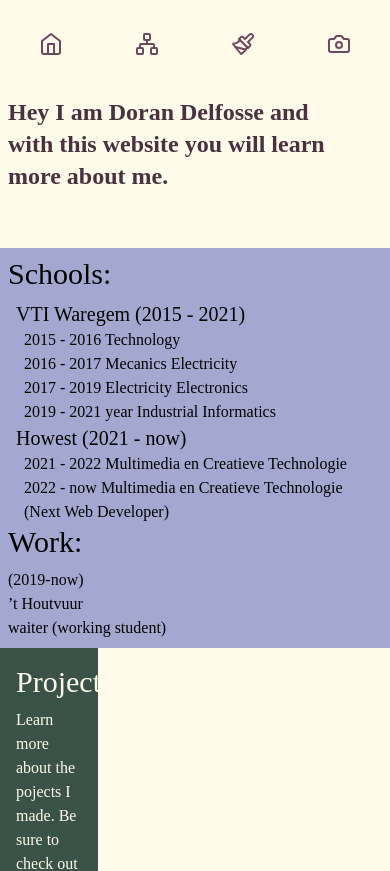
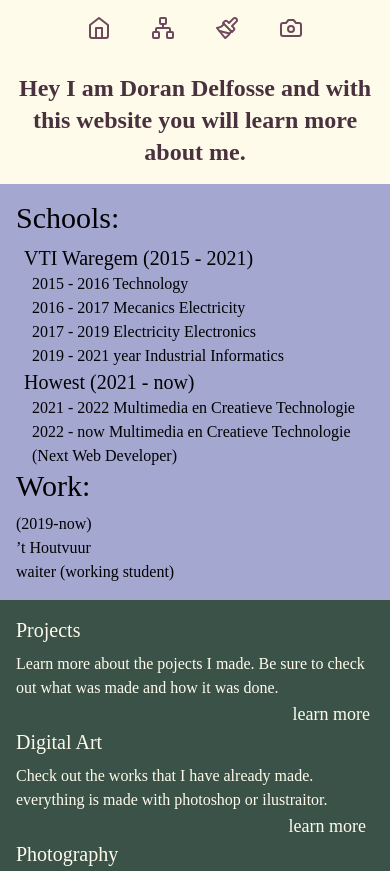
Before and after one commit to DelfosseDoran/portfolio, a React (Vite) app in the folder portfolio/: page / in a window 390 px wide. Shown: the top 871 px of the page. Built offline with nearby package versions, Linux system fonts and the light colour scheme; a web font is replaced by a local one.

Commit message:
home mobile

```diff
--- a/portfolio/src/components/Header.tsx
+++ b/portfolio/src/components/Header.tsx
@@ -3,7 +3,7 @@ import{ Home, Camera, Network, Paintbrush } from 'lucide-react'
 
 export default () => {
   return (
-    <header className="pb-4">
+    <header className="md:pb-4 pb-2">
       <div className="hidden justify-end font-medium text-raisin-black-600 md:flex">
         <Links
           link="/"
@@ -45,38 +45,38 @@ export default () => {
       <div className=" w-screen flex justify-center font-medium text-raisin-black-600 md:hidden">
         <Links
           link="/"
-          text={<Home/>}
+          text={<Home />}
           colorText="hover:text-light-orange"
           colorbg1="peer-hover:bg-light-orange"
-          padding="p-8"
-          paddingbot="pb-4"
+          padding="sm:p-8 p-4"
+          paddingbot="ms:pb-4 pb-2"
           color="focus:ring-raisin-black-600"
         />
         <Links
           link="/projects"
-          text={<Network/>}
+          text={<Network />}
           colorText="hover:text-light-orange"
           colorbg1="peer-hover:bg-light-orange"
-          padding="p-8"
-          paddingbot="pb-4"
+          padding="sm:p-8 p-4"
+          paddingbot="ms:pb-4 pb-2"
           color="focus:ring-raisin-black-600"
         />
         <Links
           link="/digital-art"
-          text={<Paintbrush/>}
+          text={<Paintbrush />}
           colorText="hover:text-light-orange"
           colorbg1="peer-hover:bg-light-orange"
-          padding="p-8"
-          paddingbot="pb-4"
+          padding="sm:p-8 p-4"
+          paddingbot="ms:pb-4 pb-2"
           color="focus:ring-raisin-black-600"
         />
         <Links
           link="/photography"
-          text={<Camera/>}
+          text={<Camera />}
           colorText="hover:text-light-orange"
           colorbg1="peer-hover:bg-light-orange"
-          padding="p-8"
-          paddingbot="pb-4"
+          padding="sm:p-8 p-4"
+          paddingbot="ms:pb-4 pb-2"
           color="focus:ring-raisin-black-600"
         />
       </div>
--- a/portfolio/src/routes/Home.tsx
+++ b/portfolio/src/routes/Home.tsx
@@ -4,14 +4,14 @@ import Links from '../components/Link';
 export default () => {
   return (
     <main>
-      <div className=" md:flex justify-center ">
-        <div className="md:w-2/4">
-          <h1 className=" mr-10 mb-12 p-2 text-2xl md:text-5xl font-bold text-raisin-black-700">
+      <div className=" lg:flex justify-center ">
+        <div className="lg:w-2/4">
+          <h1 className=" md:mr-10 md:mb-12 p-4 text-2xl md:text-5xl font-bold text-raisin-black-700 text-center md:text-left">
             Hey I am Doran Delfosse and with this website you will learn more
             about me.
           </h1>
-          <div className="md:-ml-1/4 flex w-screen bg-cool-grey ">
-            <div className="md:ml-1/8 md:flex md:w-2/4 p-2 font-medium">
+          <div className="lg:-ml-1/4 flex w-screen bg-cool-grey ">
+            <div className="lg:ml-1/8 sm:flex lg:w-2/4 p-4 font-medium">
               <div>
                 <h2 className="mb-2 text-3xl font-medium">Schools:</h2>
                 <div className="pl-2">
@@ -43,9 +43,9 @@ export default () => {
             </div>
           </div>
         </div>
-        <div className="h-fit w-1/4 bg-Feldgrau p-4 text-lemon-chiffon">
+        <div className="h-fit lg:w-1/4 bg-Feldgrau p-4 text-lemon-chiffon">
           <div>
-            <h1 className="mb-2 text-3xl font-medium">Projects</h1>
+            <h1 className="mb-2 text-xl md:text-3xl font-medium">Projects</h1>
             <p>
               Learn more about the pojects I made. Be sure to check out what was
               made and how it was done.
@@ -61,7 +61,9 @@ export default () => {
             </div>
           </div>
           <div>
-            <h1 className="mb-2 text-3xl font-medium">Digital Art</h1>
+            <h1 className="mb-2  text-xl md:text-3xl font-medium">
+              Digital Art
+            </h1>
             <p>
               Check out the works that I have already made. everything is made
               with photoshop or ilustraitor.
@@ -80,7 +82,9 @@ export default () => {
             </div>
           </div>
           <div>
-            <h1 className="mb-2 text-3xl font-medium">Photography</h1>
+            <h1 className="mb-2  text-xl md:text-3xl font-medium">
+              Photography
+            </h1>
             <p>
               {' '}
               I love travelling, I love nature and I love photography so I
```
